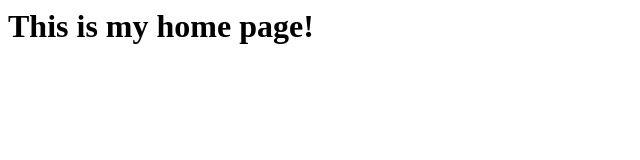
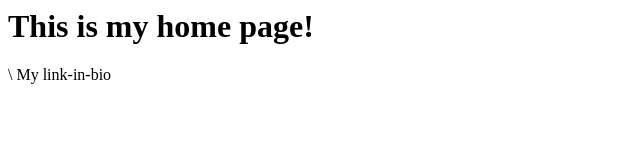
Before and after one commit to DHalbe24/link-in-bio, a plain HTML site: page index.html in a window 1280 px wide. Shown: the whole page, without its empty margins (0-640 px from the left). Drawn offline with Linux system fonts and the light colour scheme.

Commit message:
link in bio to body of index.html

```diff
--- a/index.html
+++ b/index.html
@@ -1 +1,5 @@
 <h1>This is my home page!</h1>
+
+<body>\
+  My link-in-bio
+</body>
```
